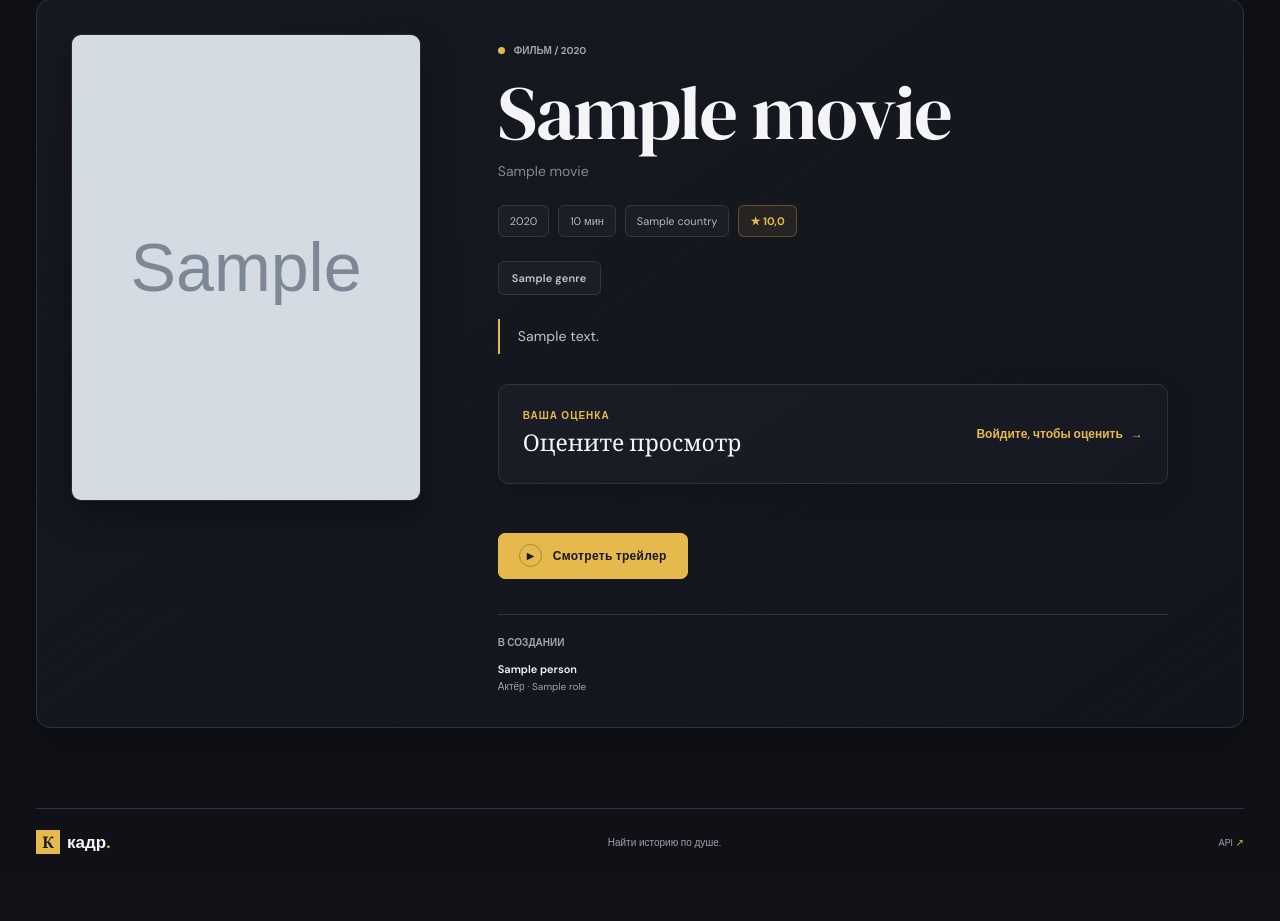
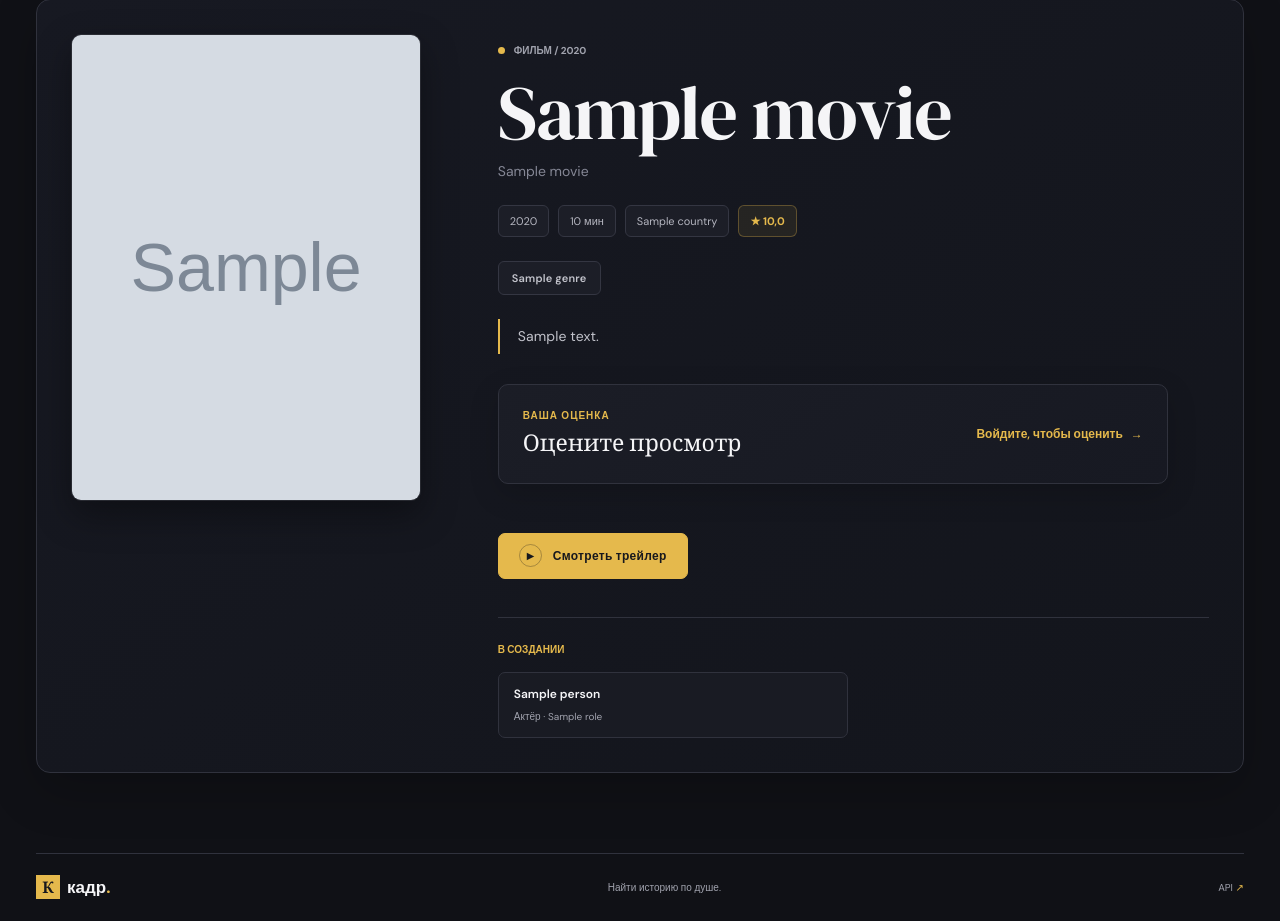
Before and after one commit to Den31211/top_website_final, a Django app: a page that uses apps/core/templates/core/movie_detail.html in a window 1280 px wide. Shown: the part 161-1082 px from the top of the page. Before the commit the page ends 1015 px from the top, so only its background shows below. Run offline with Django 5.2, Linux system fonts and the light colour scheme; tables that the repository leaves empty hold one stand-in row (values such as "Sample post"); grey boxes marked "Sample" are stand-in pictures.

Commit message:
Поработал с блоком актеров

```diff
--- a/apps/core/static/core/site.css
+++ b/apps/core/static/core/site.css
@@ -1524,3 +1524,71 @@ body:not(.home-page) .trailer-button:active {
     font-size: 11px;
   }
 }
+/* Улучшенное оформление участников фильма */
+body:not(.home-page) .credits-block {
+  max-width: 760px;
+  margin-top: 38px;
+  padding-top: 25px;
+  border-top: 1px solid #30323d;
+}
+
+body:not(.home-page) .credits-block .eyebrow {
+  margin-bottom: 16px;
+  color: #e5b94c;
+}
+
+/* Сетка карточек */
+body:not(.home-page) .credits-list {
+  grid-template-columns: repeat(2, minmax(0, 1fr));
+  gap: 10px;
+}
+
+/* Карточка участника */
+body:not(.home-page) .credits-list div {
+  min-width: 0;
+  gap: 6px;
+  padding: 13px 15px;
+  border: 1px solid #30323d;
+  border-radius: 7px;
+  background: #191b23;
+  transition: .2s ease;
+}
+
+/* Имя */
+body:not(.home-page) .credits-list strong {
+  color: #f5f5f7;
+  font-size: 12px;
+  font-weight: 600;
+  line-height: 1.4;
+}
+
+/* Роль */
+body:not(.home-page) .credits-list span {
+  color: #a0a2ad;
+  font-size: 10px;
+  line-height: 1.5;
+}
+
+/* Наведение */
+body:not(.home-page) .credits-list div:hover {
+  border-color: rgba(229, 185, 76, .45);
+  background: #1e2029;
+  transform: translateY(-2px);
+}
+
+/* Мобильная версия */
+@media (max-width: 620px) {
+  body:not(.home-page) .credits-block {
+    margin-top: 30px;
+    padding-top: 20px;
+  }
+
+  body:not(.home-page) .credits-list {
+    grid-template-columns: 1fr;
+    gap: 8px;
+  }
+
+  body:not(.home-page) .credits-list div {
+    padding: 12px;
+  }
+}
```
